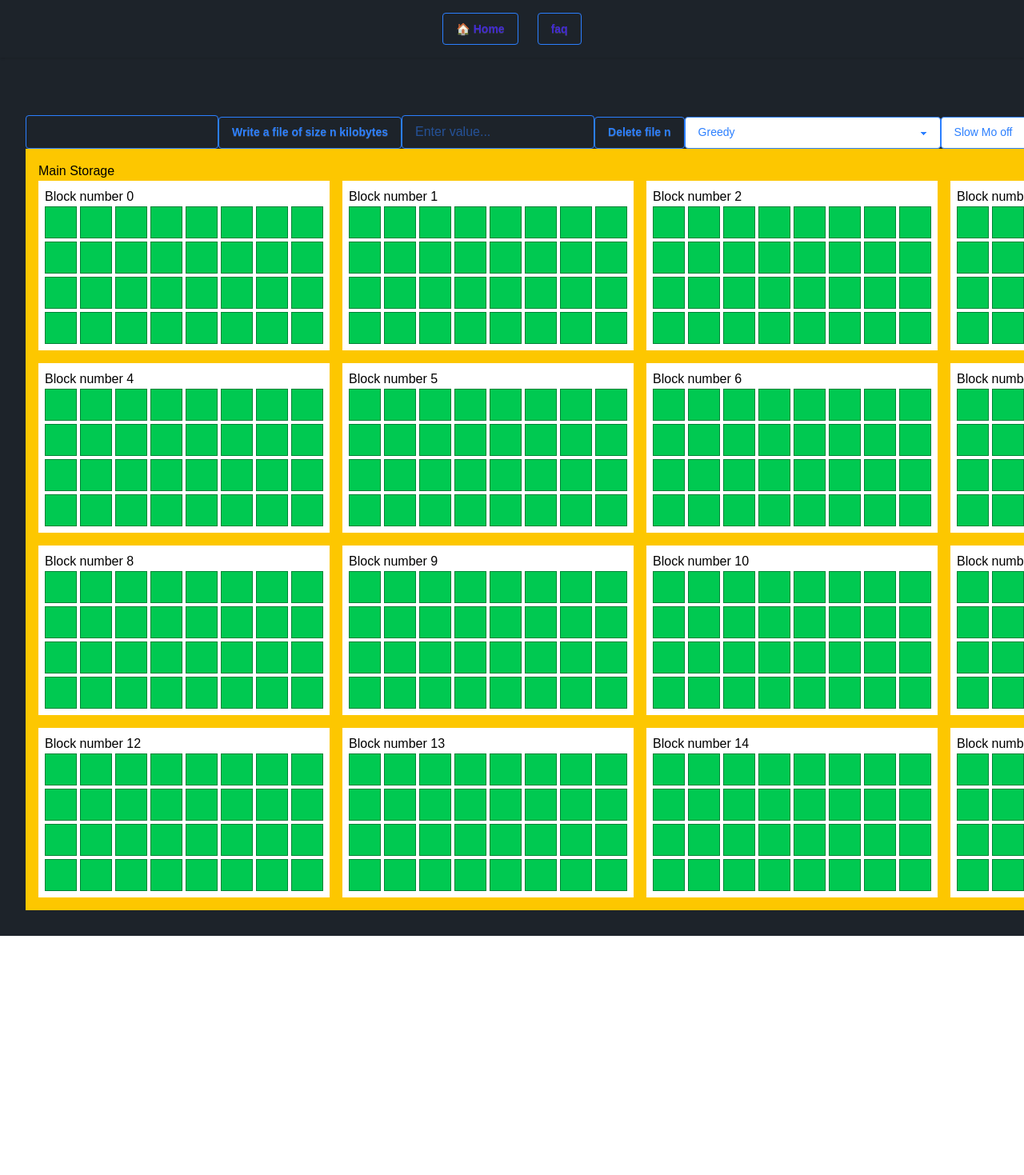
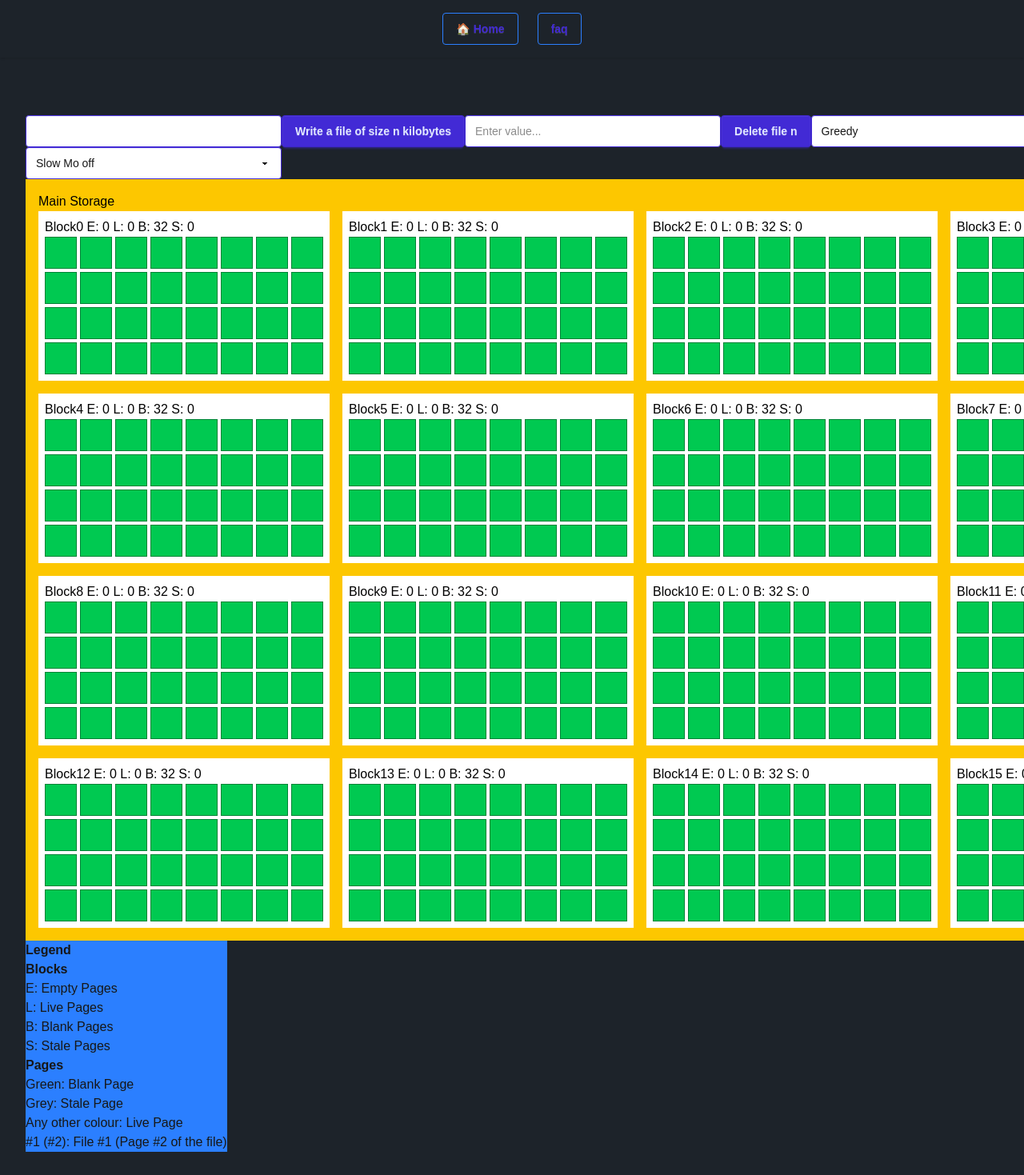
Before and after one commit to Maksym-W/ssd_visualizer, a Next.js app: page / in a window 1280 px wide. Shown: the top 1469 px of the page at 80% size. Before the commit the page ends 1170 px from the top, so only its background shows below. Built offline with nearby package versions, Linux system fonts and the light colour scheme.

Commit message:
added new information to blocks and pages. these are updated by the greedy add function. also working on a simple legend

```diff
--- a/src/app/algorithms/greedy.tsx
+++ b/src/app/algorithms/greedy.tsx
@@ -12,9 +12,9 @@ const minStalePages = (blocks: Array<Block>, ignoredPages: Array<number> = []) =
       continue;
     };
     const block = blocks[i];
-    if (block.numOfStalePages < minNumOfStalePages) {
+    if (block.numStalePages < minNumOfStalePages) {
       minIndex = index;
-      minNumOfStalePages = block.numOfStalePages;
+      minNumOfStalePages = block.numStalePages;
     }
     index++;
   }
@@ -32,16 +32,16 @@ const maxStalePages = (blocks: Array<Block>, ignoredPages: Array<number> = []) =
       continue;
     };
     const block = blocks[i];
-    if (block.numOfStalePages > maxNumOfStalePages) {
+    if (block.numStalePages > maxNumOfStalePages) {
       maxIndex = index;
-      maxNumOfStalePages = block.numOfStalePages;
+      maxNumOfStalePages = block.numStalePages;
     }
     index++;
   }
   return maxIndex;
 }
 
-export function greedyWrite(size: number, blocks: Array<Block>, currentBlock: number, setCurrentBlock: Function, fileID: number, backupPages: Array<Page>, setBackupPages: Function): Array<Block> {
+export function greedyWrite(size: number, blocks: Array<Block>, currentBlock: number, setCurrentBlock: Function, fileID: number, backupPages: Array<Page>, setBackupPages: Function, numAlreadyWritten: number): Array<Block> {
 
   if (isNaN(size)) return [];
 
@@ -57,6 +57,7 @@ export function greedyWrite(size: number, blocks: Array<Block>, currentBlock: nu
   let ignoredPages = [];
 
   let pageIndexPlus = 0;
+  let numWrittenPages = numAlreadyWritten;
   while (pagesToUpdate > 0 && currentBlock != -1) {
     // Find available pages (NOTE: might not work like this)
     const emptyPages = newBlocks[currentBlock].pages
@@ -65,17 +66,25 @@ export function greedyWrite(size: number, blocks: Array<Block>, currentBlock: nu
 
     // Combine empty and previously written pages (if you want to allow overwrites)
     const availablePages = [...emptyPages];
+    const updatedPages = [...newBlocks[currentBlock].pages];
+    console.log(availablePages);
 
-    // Create updated pages array
-    const updatedPages = [...newBlocks[currentBlock].pages];
-    availablePages.slice(0, pagesToUpdate).forEach((page, index) => {
+    // Write to the new pages
+    let numWrittenOnBlock = 0;
+    for (let i = 0; i < Math.min(pagesToUpdate, availablePages.length); i++) {
+      const page = availablePages[i];
       updatedPages[page.index] = {
         status: `Written by file ${fileID}`,
-        bgColour: getFileColour(fileID), // Optional: different colors per file
+        bgColour: getFileColour(fileID),
         writtenByFile: fileID,
-      };
-    });
+        filePageNumber: numWrittenPages
+      }
+      numWrittenPages++;
+      numWrittenOnBlock++;
+    }
     newBlocks[currentBlock].pages = updatedPages;
+    newBlocks[currentBlock].numLivePages += numWrittenOnBlock;
+    newBlocks[currentBlock].numBlankPages -= numWrittenOnBlock;
 
     pagesToUpdate -= availablePages.length;
     if (pagesToUpdate > 0) {
@@ -89,7 +98,7 @@ export function greedyWrite(size: number, blocks: Array<Block>, currentBlock: nu
   if (currentBlock == -1) {  // NOTE: add sum of all stale pages here
 
     // This should get rid of any recursion errors.
-    const numOfStalePages = blocks.reduce((acc, block) => acc + block.numOfStalePages, 0);
+    const numOfStalePages = blocks.reduce((acc, block) => acc + block.numStalePages, 0);
     if (pagesToUpdate > numOfStalePages) {
       return blocks;
     }
@@ -97,7 +106,7 @@ export function greedyWrite(size: number, blocks: Array<Block>, currentBlock: nu
     // we should check if there are enough spaces to write to.
     greedyGarbageCollection(newBlocks, backupPages, setCurrentBlock);
     console.log("Stale pages remaining: " + numOfStalePages);
-    greedyWrite(pagesToUpdate * 4, newBlocks, currentBlock, setCurrentBlock, fileID, backupPages, setBackupPages);
+    greedyWrite(pagesToUpdate * 4, newBlocks, currentBlock, setCurrentBlock, fileID, backupPages, setBackupPages, numAlreadyWritten);
   } else {
     return blocks;
   }
@@ -122,7 +131,8 @@ export function greedyDelete(fileID: number, blocks: Array<Block>, setCurrentBlo
       }
     }
 
-    block.numOfStalePages += newStaleBlocks;
+    block.numStalePages += newStaleBlocks;
+    block.numLivePages -= newStaleBlocks;
     newBlocks[i] = block;
   }
 
@@ -152,7 +162,7 @@ export function greedyGarbageCollection(blocks: Array<Block>, backupPages: Array
     blocks[blockIndex].pages[pageIndex] = newBackupPages[pageIndex]; // Maybe call greedywrite here instead?
 
   // NOTE: we also need to reset the number of stale pages in the block
-  blocks[blockIndex].numOfStalePages = 0;
+  blocks[blockIndex].numStalePages = 0;
 
   console.log("garbage collection is done.");
   return [];
--- a/src/app/components/ssdblock.tsx
+++ b/src/app/components/ssdblock.tsx
@@ -4,7 +4,7 @@ import SSDPage from "./ssdpage"
 export default function SSDBlock({ block, pageRows, pageCols, blockNumber }: { block: Block, pageRows: number, pageCols: number, blockNumber: number }) {
   return (
     <div className="bg-white p-2">
-      <p>Block number {blockNumber}</p>
+      <p>Block{blockNumber}  E: {block.numErases} L: {block.numLivePages} B: {block.numBlankPages} S: {block.numStalePages}</p>
       <div
         className="grid gap-1"
         style={{
--- a/src/app/components/ssdpage.tsx
+++ b/src/app/components/ssdpage.tsx
@@ -1,10 +1,11 @@
 import { Page } from "../page";
 
 export default function SSDPage({ page, pageNumber, pageIndex }: { page: Page, pageNumber?: number, pageIndex?: number }) {
-  const status = (pageNumber) ? `${pageNumber} (${pageIndex})` : ''
+  let status = (pageNumber) ? `${pageNumber} (${pageIndex})` : ''
+  status = (page.status.startsWith("Stale")) ? "X" : status;
   return (
     <div className={`${page.bgColour} border border-green-700 flex items-center justify-center text-xs text-black`}>
-      <p>{pageNumber}</p>
+      <p>{status}</p>
     </div>
   );
 };
--- a/src/app/page.tsx
+++ b/src/app/page.tsx
@@ -15,7 +15,10 @@ export interface Page {
 };
 
 export interface Block {
-  numOfStalePages: number;
+  numStalePages: number;
+  numBlankPages: number;
+  numLivePages: number;
+  numErases: number;
   pages: Array<Page>;
 }
 
@@ -31,7 +34,7 @@ export default function Home() {
     for (let j = 0; j < pageRows * pageCols; j++) {
       pages.push({ status: "Empty", bgColour: "bg-green-500" })
     }
-    const newBlock: Block = { pages: pages, numOfStalePages: 0 };
+    const newBlock: Block = { pages: pages, numStalePages: 0, numBlankPages: pageRows * pageCols, numLivePages: 0, numErases: 0 };
     newBlocks.push(newBlock);
   }
 
@@ -62,7 +65,7 @@ export default function Home() {
 
   const handleWriteFile = () => {
     if (algorithm == "Greedy") {
-      const updatedBlocks = greedyWrite(parseInt(fileSizeValue), blocks, currentBlock, setCurrentBlock, fileCounter, backupPages, setBackupPages);
+      const updatedBlocks = greedyWrite(parseInt(fileSizeValue), blocks, currentBlock, setCurrentBlock, fileCounter, backupPages, setBackupPages, 0);
 
       setBlocks(updatedBlocks);
       setFileCounter(fileCounter + 1); // Increment for next file
@@ -93,41 +96,41 @@ export default function Home() {
 
   return (
     <div className="flex flex-col md:flex-row items-start md:items-center p-8 gap-12">
+
       <div className="md:mt-10 md:ml-auto mr-20">
-
         {/* NOTE: for some reason I can't have both value={} and placeholder= in this... so if you don't like one then yeah */}
         <input type="text"
           onChange={(e) => setFileSizeValue(e.target.value)}
           value={fileSizeValue}
-          className="border border-blue-500 text-blue-500 px-4 py-2 rounded focus:outline-none focus:ring-2 focus:ring-blue-300 transition duration-200"
+          className="input input-primary"
         />
 
         <button onClick={handleWriteFile}
-          className="btn btn-outline btn-primary border-blue-500 text-blue-500 transition duration-200 hover:scale-105 hover:shadow-lg px-4 py-2 rounded"
+          className="btn btn-primary"
         >
           Write a file of size n kilobytes
         </button>
 
         <input type="text" placeholder="Enter value..."
           onChange={(e) => setDeleteFileValue(e.target.value)}
-          className="border border-blue-500 text-blue-500 px-4 py-2 rounded focus:outline-none focus:ring-2 focus:ring-blue-300 transition duration-200"
+          className="input input-primary"
         />
 
         <button onClick={handleDeleteFile}
-          className="btn btn-outline btn-primary border-blue-500 text-blue-500 transition duration-200 hover:scale-105 hover:shadow-lg px-4 py-2 rounded"
+          className="btn btn-primary"
         >
           Delete file n
         </button>
 
         <select defaultValue="Greedy"
-        className="select select-bordered text-blue-500 border-blue-500 transition duration-200 hover:scale-105 hover:shadow-lg px-4 py-2 rounded"
+        className="select select-primary"
         onChange={e => setAlgorithm(e.target.value)}>
           <option disabled={true}>Select an Algorithm</option>
           <option>Greedy</option>
         </select>
         {/* The below doesnt do anything yet */}
         <select defaultValue="Slow Mo off"
-        className="select select-bordered text-blue-500 border-blue-500 transition duration-200 hover:scale-105 hover:shadow-lg px-4 py-2 rounded"
+        className="select select-primary"
         onChange={e => setAlgorithm(e.target.value)}>
           <option>Slow Mo On</option>
           <option>Slow Mo off</option>
@@ -136,9 +139,26 @@ export default function Home() {
 
 
 
-        {/* <SSDDie blockRows={4} blockCols={4} pageRows={4} pageCols={8} text={"Main Storage"}/> */}
         <SSDDie blocks={blocks} blockRows={blockRows} blockCols={blockCols} pageRows={pageRows} pageCols={pageCols} text={"Main Storage"} />
-        {/* <SSDDie blocks={blocks} text={"Main Storage"} /> */}
+
+        <div className="bg-blue-500 inline-block">
+          <p className="font-bold">Legend</p>
+          <p className="font-bold">Blocks</p>
+          <ul>
+            <li>E: Empty Pages</li>
+            <li>L: Live Pages</li>
+            <li>B: Blank Pages</li>
+            <li>S: Stale Pages</li>
+          </ul>
+          <p className="font-bold">Pages</p>
+          <ul>
+            <li>Green: Blank Page</li>
+            <li>Grey: Stale Page</li>
+            <li>Any other colour: Live Page</li>
+            <li>#1 (#2): File #1 (Page #2 of the file)</li>
+          </ul>
+        </div>
+
       </div>
     </div>
   );
```
